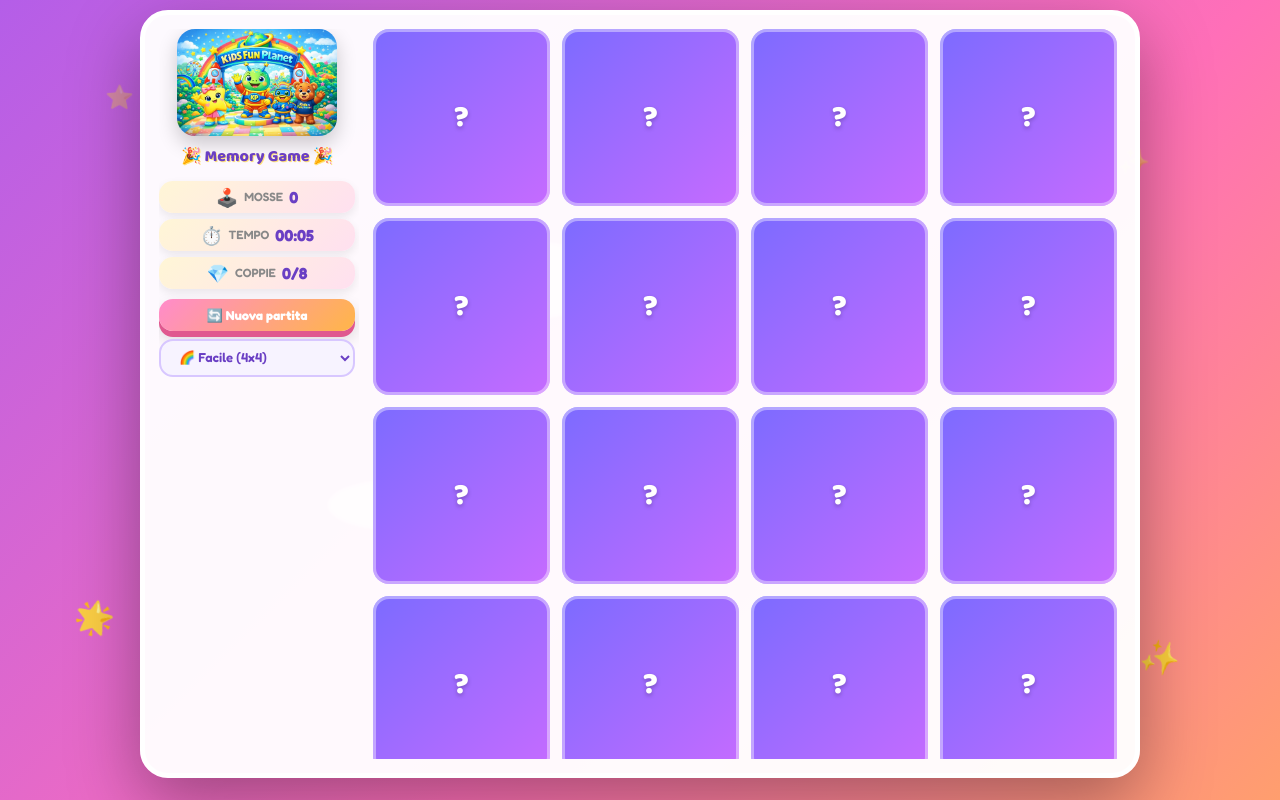
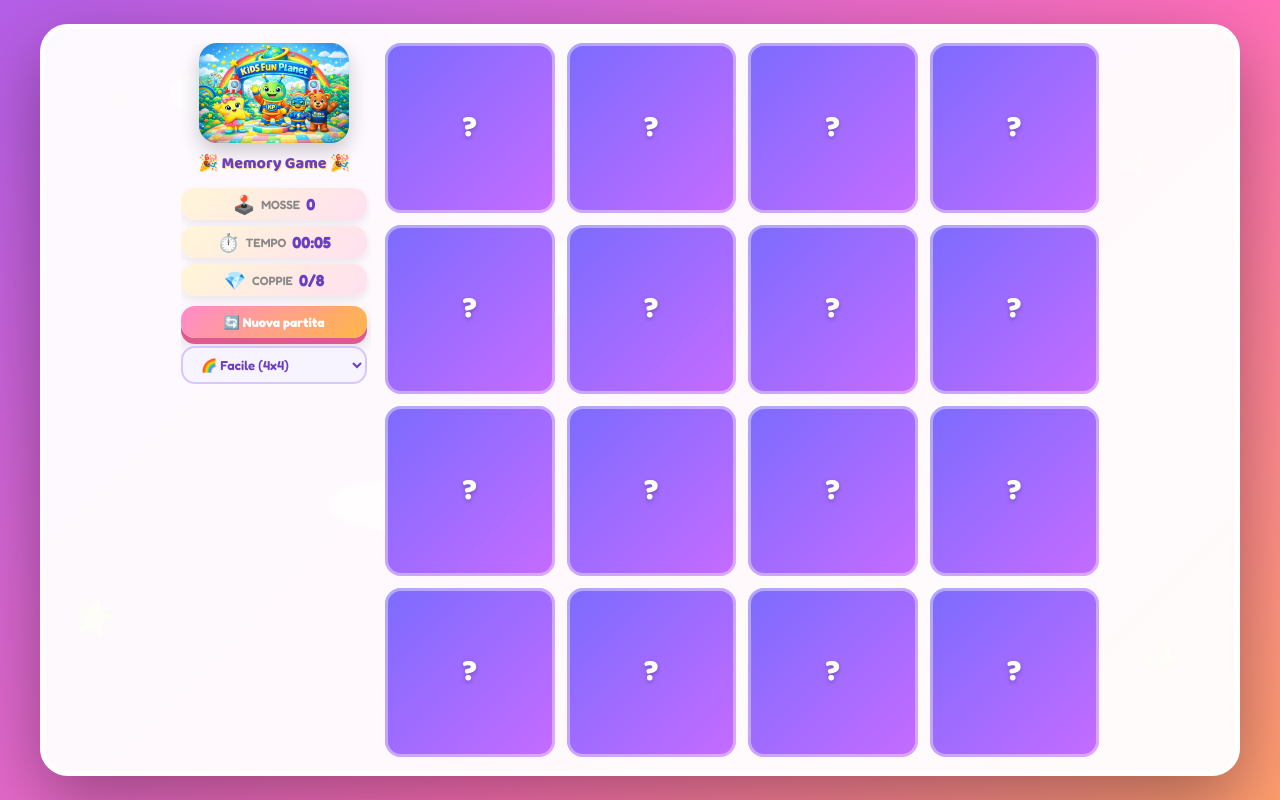
Before and after one commit to Kevodable/Memory-game, a plain HTML site: page index.html in a window 1280 px wide. Drawn offline with Linux system fonts and the light colour scheme.

Commit message:
Fit the full board within the viewport on large landscape screens (#6)
Make the board a perfect square that fills the available height in
landscape mode instead of relying on the card aspect-ratio, so the
whole grid is visible at once without scrolling on big 16:9 monitors.

Co-authored-by: Claude <noreply@anthropic.com>

```diff
--- a/style.css
+++ b/style.css
@@ -389,31 +389,36 @@ select {
 @media (orientation: landscape) {
   body {
     padding: 10px;
-    align-items: stretch;
+    align-items: center;
+    overflow: hidden;
   }
 
   .game-container {
-    max-width: 1000px;
-    max-height: 96vh;
+    max-width: 1200px;
+    width: 100%;
+    height: 94vh;
+    max-height: 94vh;
     padding: 14px;
+    overflow: hidden;
   }
 
   .layout {
     flex-direction: row;
     align-items: stretch;
+    justify-content: center;
     gap: 14px;
     height: 100%;
   }
 
   header {
-    flex: 0 0 200px;
+    flex: 0 0 190px;
     margin-bottom: 0;
     overflow-y: auto;
     padding-right: 4px;
   }
 
   .banner-img {
-    max-width: 160px;
+    max-width: 150px;
     margin-bottom: 4px;
   }
 
@@ -452,11 +457,15 @@ select {
   }
 
   .board {
-    flex: 1;
-    align-content: start;
-    overflow-y: auto;
-    max-height: 100%;
-    padding-right: 4px;
+    flex: 0 1 auto;
+    height: 100%;
+    aspect-ratio: 1 / 1;
+    max-width: 100%;
+    align-content: stretch;
+  }
+
+  .card {
+    aspect-ratio: auto;
   }
 
   .win-mascot {
```
